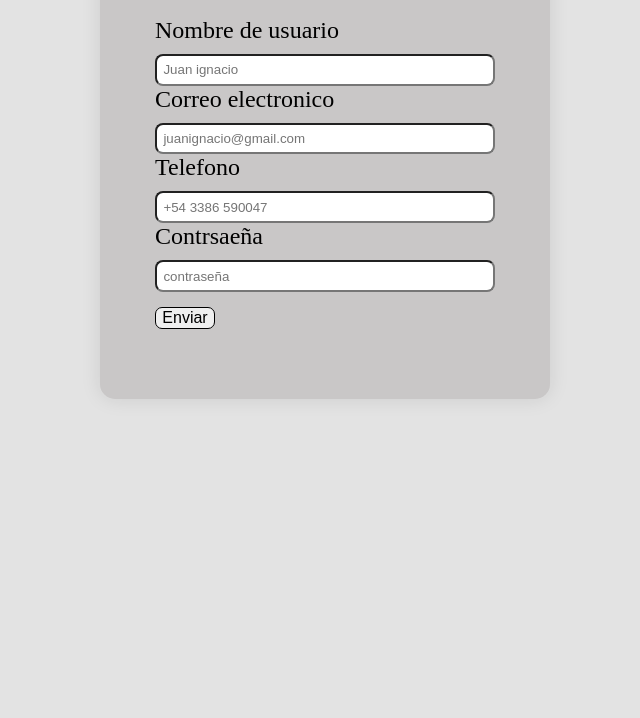
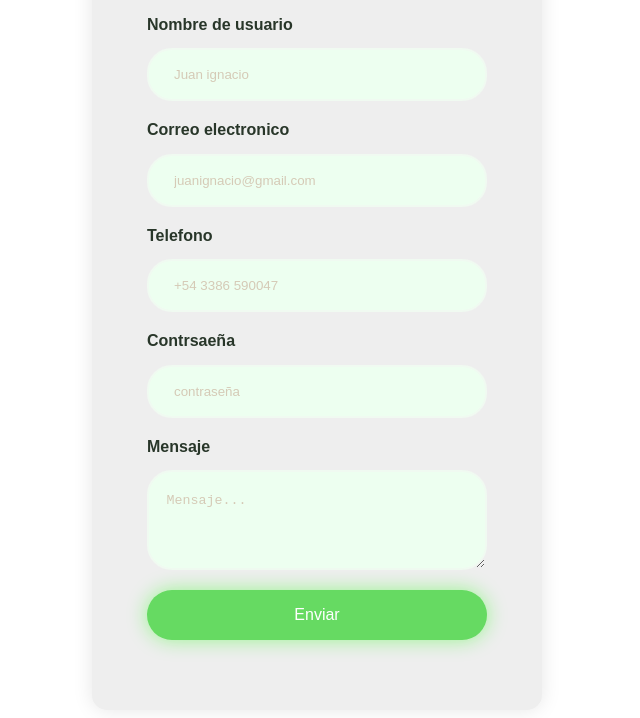
Before and after one commit to IgnacioToy/formulario__contacto, a plain HTML site: page index.html in a window 1280 px wide. Shown: the part 150-868 px from the top of the page, without its empty margins (323-963 px from the left). Before the commit the page ends 800 px from the top, so only its background shows below. Drawn offline with Linux system fonts and the light colour scheme.

Commit message:
Formulario basico terminado

```diff
--- a/index.html
+++ b/index.html
@@ -10,23 +10,25 @@
 
     <div class="formulario">
 
-        <h1>Inicio de sesion</h1>
-        <form action="#" method="post">
+        <h2>Inicio de sesion</h2>
+        <form action="https://formsubmit.co/ignacio.n.toyos@gmail.com " method="POST">
 
             <div class="contendio__form">
 
                     <label for="nombre">Nombre de usuario</label>
-                    <input type="text" id="nombre" name="nombre" placeholder="Juan ignacio">
-
+                    <input type="text" id="nombre" name="nombre" placeholder="Juan ignacio" required>
 
                     <label for="correo">Correo electronico</label>
-                    <input type="text" id="correo" name="correo" placeholder="juanignacio@gmail.com">
+                    <input type="text" id="correo" name="correo" placeholder="juanignacio@gmail.com" required>
 
                     <label for="telefono">Telefono</label>
-                    <input type="number" id="telefono" name="telefono" placeholder="+54 3386 590047">
+                    <input type="number" id="telefono" name="telefono" placeholder="+54 3386 590047" required>
 
                     <label for="password">Contrsaeña</label>
-                    <input type="password" id="password" name="password" placeholder="contraseña">
+                    <input type="password" id="password" name="password" placeholder="contraseña" required>
+
+                    <label for="descripcion">Mensaje</label>
+                    <textarea name="descripcion" id="descripcion" placeholder="Mensaje..."></textarea>
 
                 <button type="submit">Enviar</button>
             </div>
--- a/style.css
+++ b/style.css
@@ -1,10 +1,9 @@
 body {
+    font-family: Arial, Helvetica, sans-serif;
+    min-height: 100vh;
     display: flex;
     align-items: center;
     justify-content: center;
-    height: 70vh;
-    width: 100%;
-    background-color: rgba(221, 220, 220, 0.8);
 }
 
 .formulario {
@@ -12,8 +11,13 @@ body {
     box-shadow: 0 0 20px rgba(0, 0, 0, 0.1);
     text-align: center;
     width: 340px;
-    background-color: #c9c7c7;
     border-radius: 15px;
+    background-color: #eeeeee;
+}
+
+h2 {
+    color: #283629;
+    font-size: 35px;
 }
 
 .contendio__form{
@@ -24,15 +28,36 @@ body {
 }
 
 .formulario label {
-    margin-bottom: 10px;
+    color: #283629;
+    margin-bottom: 0.9rem;
     display: flex;
-    font-size: 1.5rem;
+    font-size: 1rem;
+    font-weight: bold;
 }
 
-.formulario input {
-    padding: 0.4rem;
-    border-radius: 8px;
+
+
+
+.formulario input, textarea{
+    padding: 17px 25px;
+    border-radius: 25px;
+    margin-bottom: 20px;
+    background-color: #edfff0;
+    border: 2px solid #f0faf1;
+    color: #283629;
+    outline: none;
 }
+
+.formulario textarea{
+    height: 3.4rem;
+    padding: 1.3rem 1.1rem;
+}
+
+.formulario input::placeholder, textarea::placeholder {
+    color: #d5cab6;
+}
+
+
 
 input[type=number]::-webkit-inner-spin-button,
 input[type=number]::-webkit-outer-spin-button{
@@ -40,12 +65,35 @@ input[type=number]::-webkit-outer-spin-button{
     margin: 0;
 }
 
-
 button {
     font-size: 1rem;
-    border: 1px solid black;
-    border-radius: 7px;
-    margin: 15px 0 0 0 ;
+    color: #ffffff;
+    border: 0;
+    border-radius: 25px;
+    background-color: #66da62;
+    box-shadow: 0 0 20px rgba(25, 254, 0, 0.4);
     cursor: pointer;
-    max-width: 60px;
+    padding: 1rem;
 }
+
+button:hover{
+    background-color: #50e04b;
+}
+
+@media(max-width: 991px) {
+
+    body{
+        padding: 30px;
+    }
+
+    .formulario{
+        padding: 50px 30px;
+        width: 100%;
+    }
+
+    input{
+        padding: 15px 10px;
+    }
+
+
+}
```
